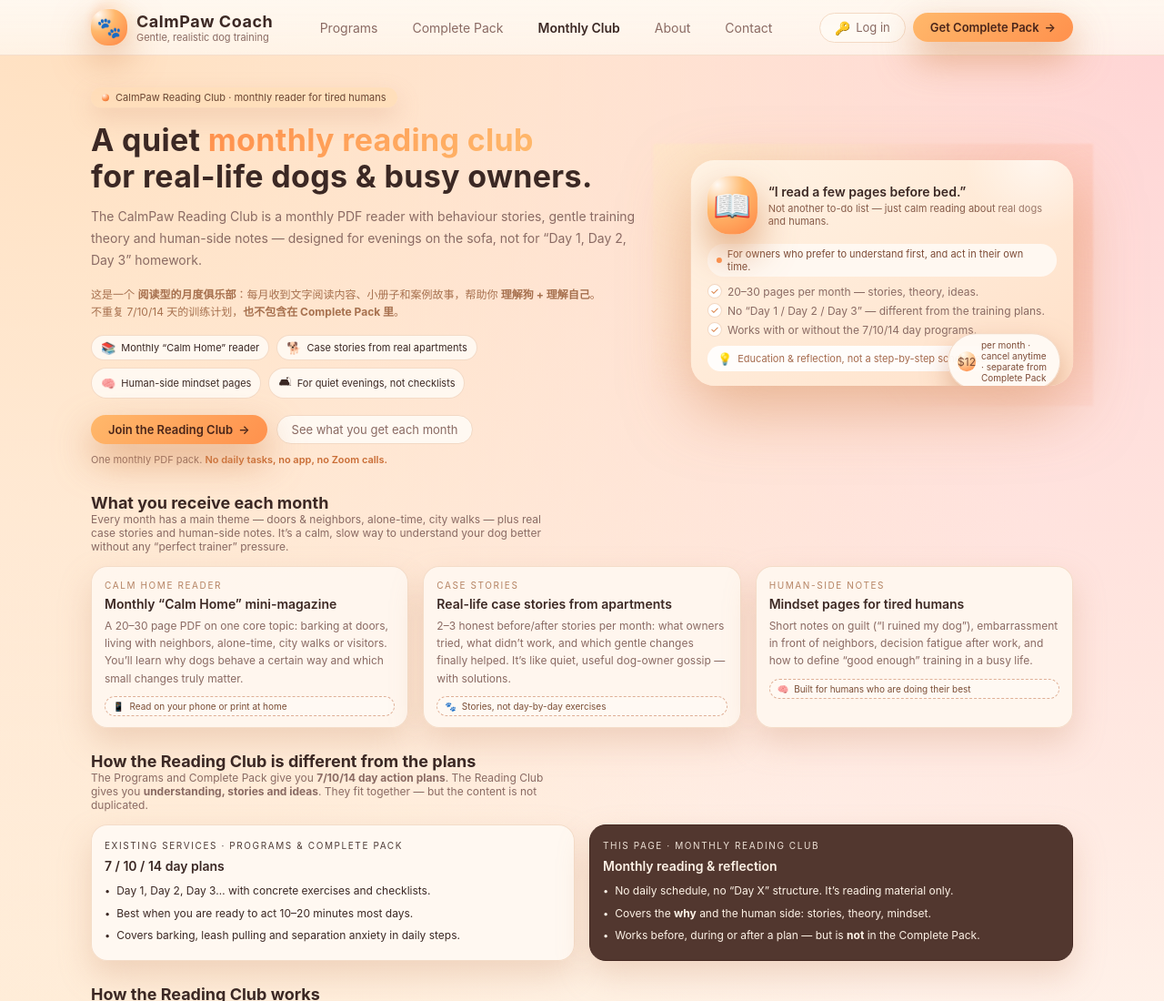
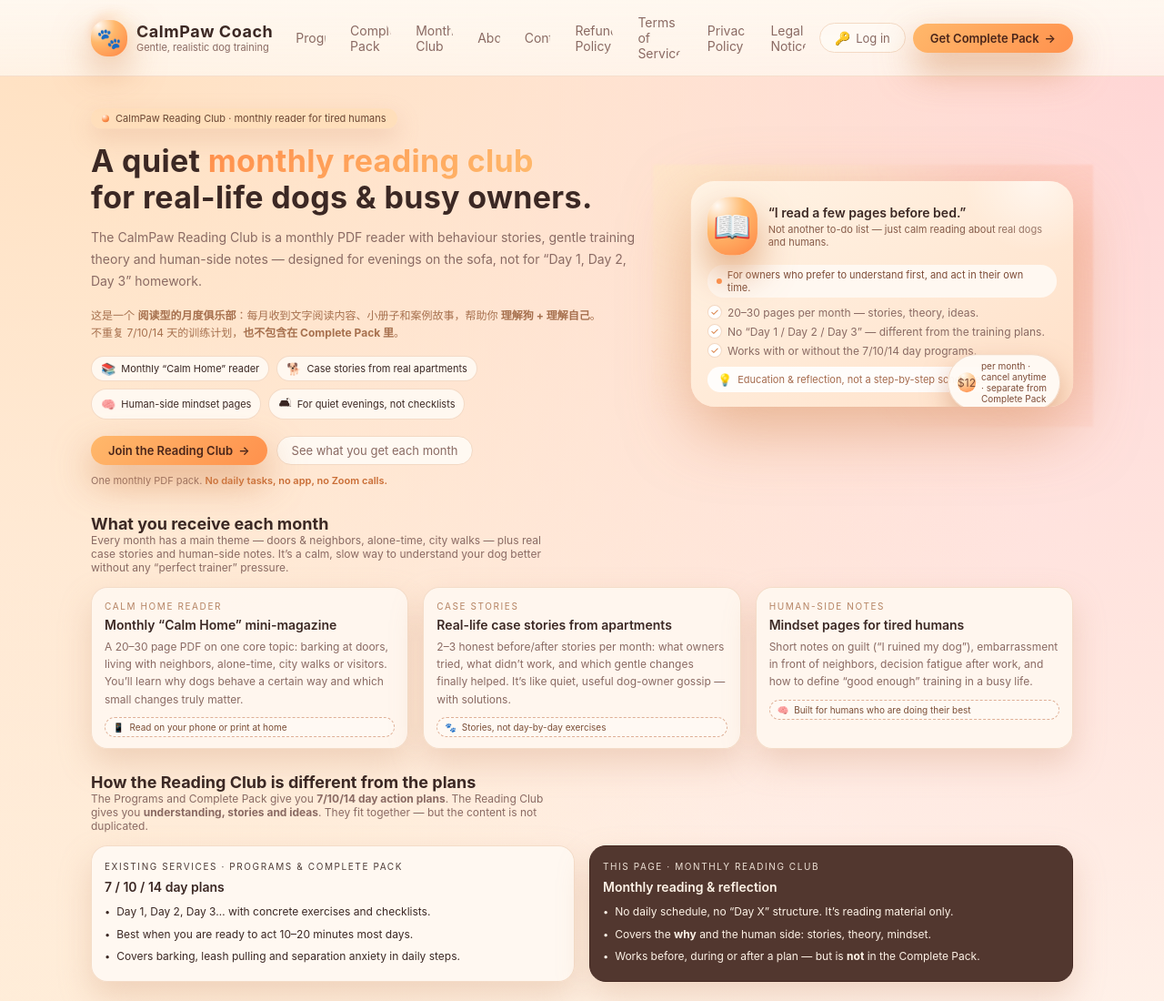
Before and after one commit to aifreelance-hub/calmpawcoach-site, a plain HTML site: page club.html in a window 1280 px wide. Shown: the top 1100 px of the page at 91% size. Drawn offline with Linux system fonts and the light colour scheme.

Commit message:
Update club.html

```diff
--- a/club.html
+++ b/club.html
@@ -1015,9 +1015,13 @@
       <nav class="nav-links">
         <a href="programs.html">Programs</a>
         <a href="bundle.html">Complete Pack</a>
-        <a href="club.html" class="active">Monthly Club</a>
+        <a href="club.html">Monthly Club</a>
         <a href="about.html">About</a>
         <a href="contact.html">Contact</a>
+        <a href="refunds.html">Refund Policy</a>
+        <a href="terms.html">Terms of Service</a>
+        <a href="privacy.html">Privacy Policy</a>
+        <a href="legal.html">Legal Notice</a>
       </nav>
       <div class="nav-cta">
         <!-- 登录状态区域：未登录默认显示 Log in -->
```
